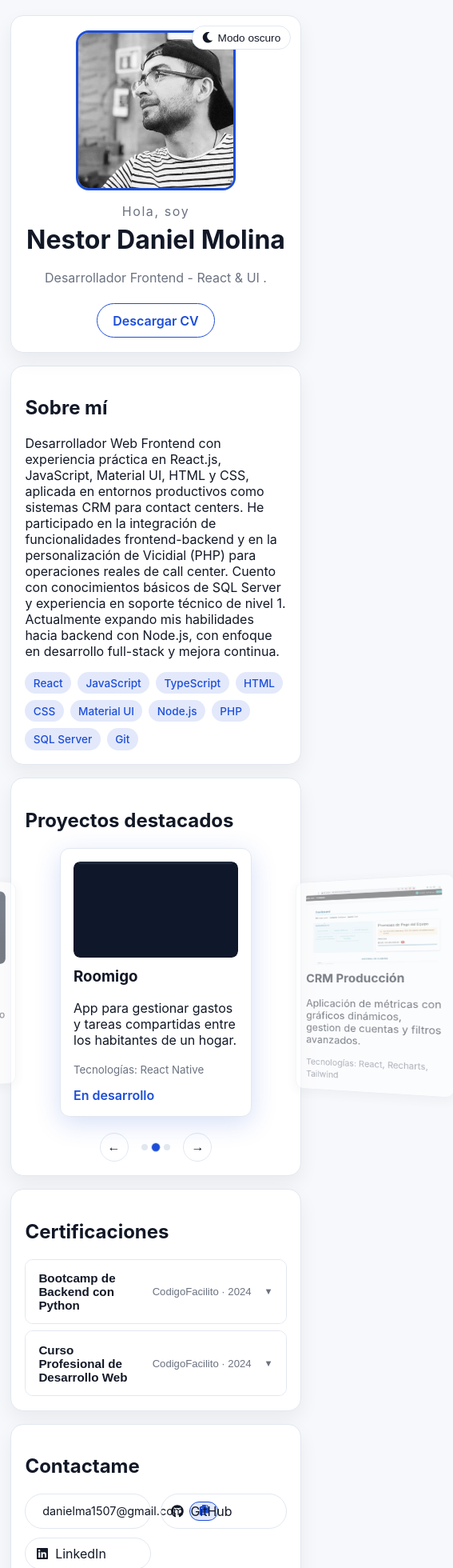
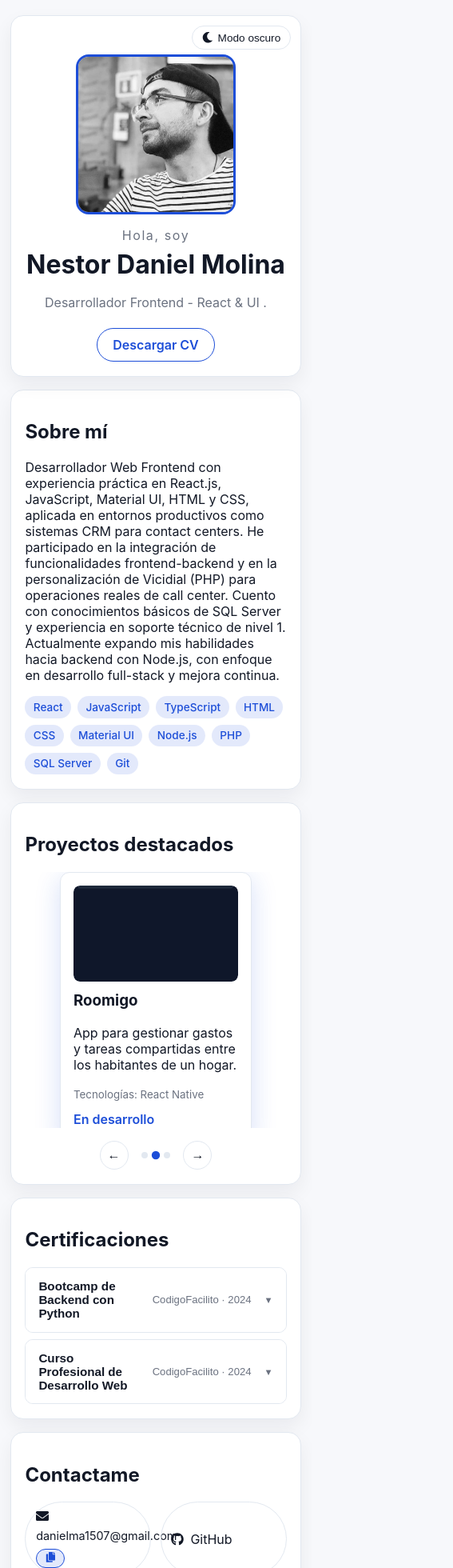
Before and after one commit to XnezX/CVNDMA, a React (Vite) app: page / in a window 390 px wide. Shown: the top 1960 px of the page at 80% size, 567 px wide, since content can reach past the window. Built offline with nearby package versions, Linux system fonts and the light colour scheme.

Commit message:
fix: mejoras de responsividad para mobile

```diff
--- a/src/App.css
+++ b/src/App.css
@@ -416,4 +416,26 @@ h1 {
     padding: 1.1rem;
   }
 
+  /* Carrusel: ocultar cards laterales fuera de pantalla */
+  .carousel {
+    overflow: hidden;
+    height: 320px;
+  }
+
+  /* Email: permitir wrap en pantallas pequeñas */
+  .email-row {
+    white-space: normal;
+    flex-wrap: wrap;
+  }
+
+  /* Accordion: evitar desborde del meta */
+  .accordion-meta {
+    white-space: normal;
+    text-align: right;
+  }
+
+  /* Hero: reducir padding para el botón de tema */
+  .hero-section {
+    padding-top: 3rem;
+  }
 }
```
